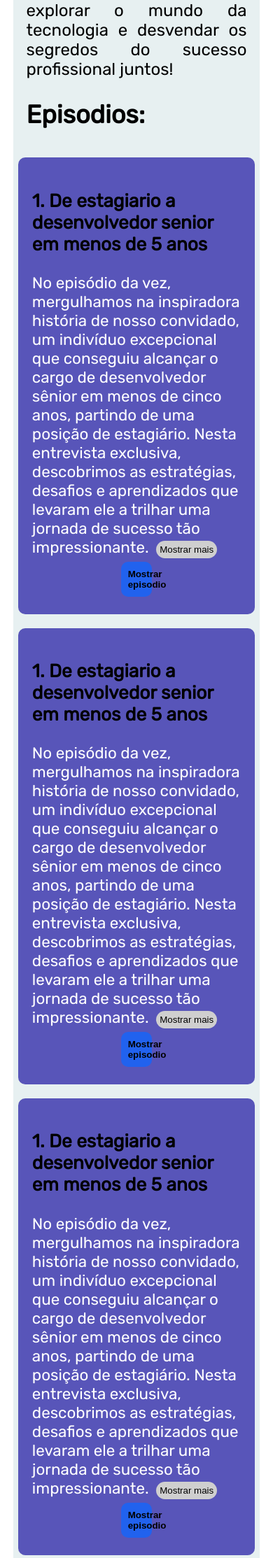
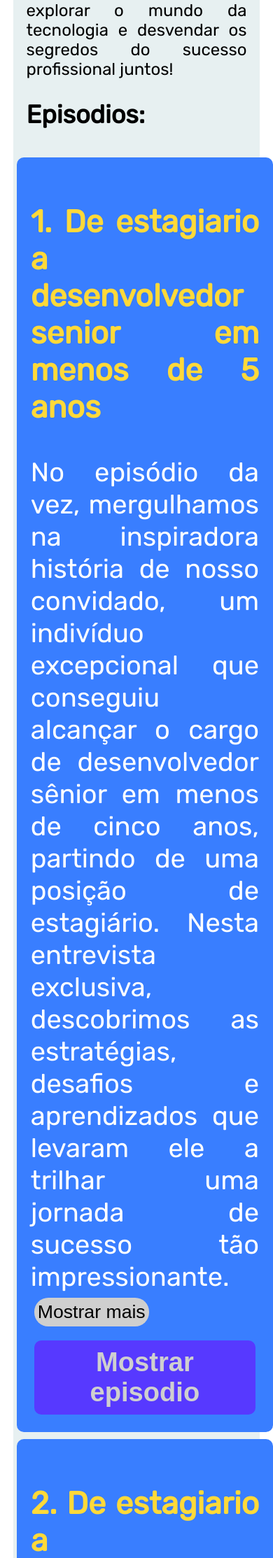
Before and after one commit to GuilhermeHMFroes/DisplaySite, a Flask app: page /projetos/podcast in a window 390 px wide. Shown: the part 827-3054 px from the top of the page at 70% size. Run offline with Flask 3, Linux system fonts and the light colour scheme.

Commit message:
Pequenas modificações feitas para adaptar as paginas para telas pequenas, pagina projeto e institucional já estão completamente adaptadas para telas pequenas

```diff
--- a/static/css/projetoPodcast.css
+++ b/static/css/projetoPodcast.css
@@ -13,11 +13,16 @@
   padding: 20px;
   margin: 10px;
   border-radius: 10px;
-  background-color: rgba(10, 0, 154, 0.644);
+  background-color: #397eff;
+  color: #ffd939;
   font-size: 1.4em;
 
   display: flex;
   flex-direction: column;
+}
+
+#todosEpisodios {
+  text-align: justify;
 }
 
 .mostrarMaisBtnPodcast {
@@ -33,7 +38,7 @@
   display: none;
   align-self: center;
   border-radius: 10px;
-  box-shadow: 0px 0px 50px;
+  box-shadow: 0px 0px 50px #00205a;
   margin: 10px;
   aspect-ratio: 16 / 9;
 }
@@ -43,9 +48,26 @@
   border: 0px;
   padding: 10px;
   margin: 5px;
-  width: 15%;
+  margin-top: 20px;
+  width: fit-content;
   cursor: pointer;
-  background-color: #2162ee;
+  color: rgb(207, 207, 207);
+  background-color: #5739FF;
   font-weight: bold;
   align-self: center;
 }
+
+@media (max-width: 980px) {
+  #todosEpisodios {
+    font-size: 1.7em !important;
+  }
+
+  .mostrarMaisBtnPodcast {
+    font-size: 0.7em !important;
+  }
+
+  .mostrarEpBtnPodcast {
+    font-size: 1em !important;
+
+  }
+}
--- a/static/css/sobre.css
+++ b/static/css/sobre.css
@@ -6,7 +6,7 @@
     margin: 1.2em;
 }
 
-h1 {
+.titulo {
     text-align: left;
     float: left;
     clear: left;
--- a/static/js/home.js
+++ b/static/js/home.js
@@ -7,7 +7,7 @@ document.querySelector(":root").style.setProperty("--footBorderColor", "#009A60"
 
 
 // Carrossel
-let carrosselArray = [["../static/images/projetos/carrosel/podcastBanner.png", "Podcast", "/projetos/podcast"], ["../static/images/projetos/carrosel/exterminandoDrogasBanner.png", "Exterminando Drogas", "https://www.youtube.com"]];
+let carrosselArray = [["../static/images/projetos/carrosel/podcastBanner.png", "DisplayCast", "/projetos/podcast"], ["../static/images/projetos/carrosel/exterminandoDrogasBanner.png", "Exterminando Drogas", "https://www.youtube.com"]];
 let carrossel = document.querySelector(".carrossel");
 let carrosselLink = carrossel.childNodes[1];
 let carrosselImage = carrossel.childNodes[1].childNodes[1];
--- a/static/js/main.js
+++ b/static/js/main.js
@@ -1,7 +1,5 @@
 let sidebarLower = document.querySelector("#sidebar-lower");
 let iconeMenu = document.querySelector("#iconeMenu");
-
-console.log(window.innerWidth);
 
 let body = document.querySelector("body");
 
--- a/templates/home.html
+++ b/templates/home.html
@@ -13,6 +13,8 @@
 
 
 <!-- FIM DO CARROSSEL / INÍCIO DO CAMPO DE TEXTO  -->
+
+<img src="" alt="" id="base64Image">
 
 <section id="apresentacao">
 
--- a/templates/projetoPodcast.html
+++ b/templates/projetoPodcast.html
@@ -19,7 +19,7 @@
     <h2>Episodios:</h2>
 </div>
 
-
+<div id="todosEpisodios">
     <div class="episode">
         <h3>1. De estagiario a desenvolvedor senior em menos de 5 anos</h3>
         <p style="color: #fff; margin: 0px;">
@@ -35,7 +35,7 @@
     </div>
 
     <div class="episode">
-    <h3>1. De estagiario a desenvolvedor senior em menos de 5 anos</h3>
+        <h3>2. De estagiario a desenvolvedor senior em menos de 5 anos</h3>
         <p style="color: #fff; margin: 0px;">
             No episódio da vez, mergulhamos na inspiradora história de nosso convidado, um indivíduo excepcional que conseguiu alcançar o cargo de desenvolvedor sênior em menos de cinco anos, partindo de uma posição de estagiário. Nesta entrevista exclusiva, descobrimos as estratégias, desafios e aprendizados que levaram ele a trilhar uma jornada de sucesso tão impressionante.
             <span style="display: none;">
@@ -49,7 +49,7 @@
     </div>
 
     <div class="episode">
-    <h3>1. De estagiario a desenvolvedor senior em menos de 5 anos</h3>
+        <h3>3. De estagiario a desenvolvedor senior em menos de 5 anos</h3>
         <p style="color: #fff; margin: 0px;">
             No episódio da vez, mergulhamos na inspiradora história de nosso convidado, um indivíduo excepcional que conseguiu alcançar o cargo de desenvolvedor sênior em menos de cinco anos, partindo de uma posição de estagiário. Nesta entrevista exclusiva, descobrimos as estratégias, desafios e aprendizados que levaram ele a trilhar uma jornada de sucesso tão impressionante.
             <span style="display: none;">
@@ -61,6 +61,8 @@
         <iframe class="episodioIframe" width="90%" src="https://www.youtube.com/embed/ZnuwB35GYMY" title="YouTube video player" frameborder="0" allow="accelerometer; autoplay; clipboard-write; encrypted-media; gyroscope; picture-in-picture; web-share" allowfullscreen></iframe>
         <button class="mostrarEpBtnPodcast">Mostrar episodio</button>
     </div>
+</div>
+
 
 
 {% endblock %}
--- a/templates/projetos.html
+++ b/templates/projetos.html
@@ -20,7 +20,7 @@
 </div>
 
 <!-- <img src="" alt="Capa do Projeto" width="600" height="800"> link da imagem, nome do projeto -->
-<h1>Os Projetos Do Display</h1>
+<h1 id="tituloProjetosDoDisplay">Os Projetos Do Display</h1>
 
 <!-- Podcast -->
 <div class="projetoLayout1">
```
Also changed, not shown: static/css/projetos.css (+12 -2 lines), templates/sobre.html (+4 -3 lines). Lines whose indentation alone changed are shown as unchanged.
